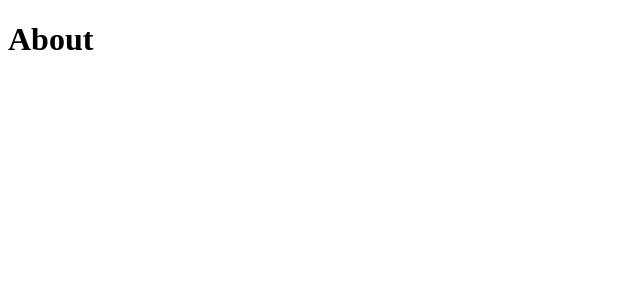
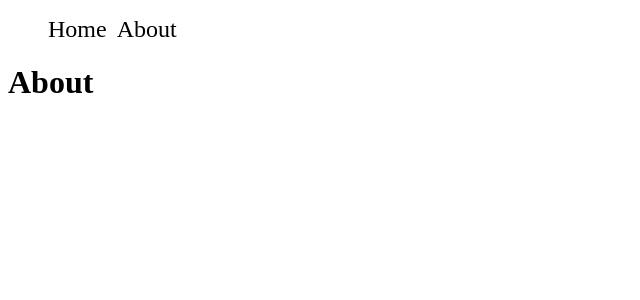
Before and after one commit to thepedroferrari/themoviedb, a Next.js app: page /about in a window 1280 px wide. Shown: the top 300 px of the page, without its empty margins (0-640 px from the left). Built offline with nearby package versions, Linux system fonts and the light colour scheme.

Commit message:
Set single place for global Layout

```diff
--- a/components/Layout.tsx
+++ b/components/Layout.tsx
@@ -1,5 +1,21 @@
-const Layout = () => {
+import Head from 'next/head';
+import Nav from './Nav';
 
-  return (<div></div>);
+const Layout = ({ children }: { children: React.ReactNode}) => {
+
+  return (
+    <>
+      <Head>
+        <title>Home</title>
+        <link rel='shortcut icon' href='/favicon.png' />
+        <meta name="robots" content="noindex,nofollow" />
+        <meta name="description" content="Create a list of your favourite movies and never forget a movie you wanted to watch" />
+      </Head>
+      <Nav />
+      <main>
+        {children}
+      </main>
+    </>
+  );
 }
 export default Layout;
--- a/pages/about.tsx
+++ b/pages/about.tsx
@@ -1,3 +1,7 @@
-const About = () => <h1>About</h1>;
+import Layout from '../components/Layout';
+const About = () =>
+  <Layout>
+    <h1>About</h1>
+  </Layout>;
 
 export default About;
```
Also changed, not shown: pages/index.tsx (+3 -11 lines).
